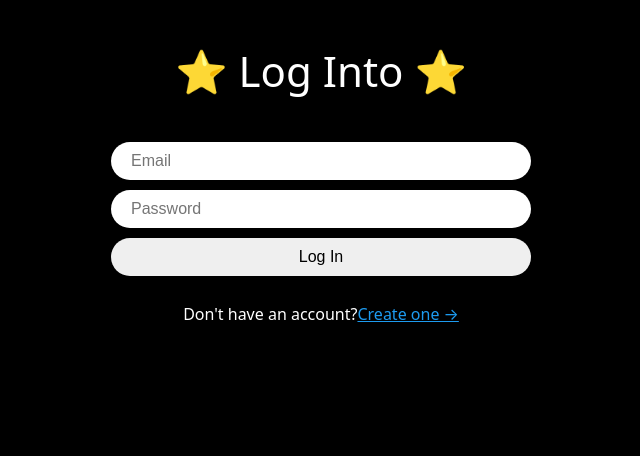
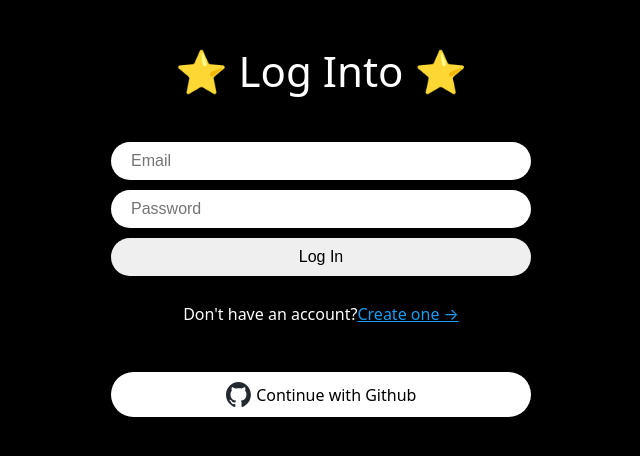
Before and after one commit to dayyypa/dayyypa-twitter, a React (Create React App) app in the folder nwitter/: page /login in a window 1280 px wide. Shown: the top 456 px of the page, without its empty margins (319-959 px from the left). Built offline with nearby package versions, Linux system fonts and the light colour scheme.

Commit message:
github 인증 로그인 연동

```diff
--- /dev/null
+++ b/nwitter/src/components/github-btn.tsx
@@ -0,0 +1,46 @@
+import { GithubAuthProvider, signInWithPopup, signInWithRedirect } from 'firebase/auth';
+import { useNavigate } from 'react-router-dom';
+import { auth } from 'src/firebase';
+import styled from 'styled-components';
+
+const Button = styled.span`
+	margin-top: 50px;
+	background-color: white;
+	font-weight: 500;
+	width: 100%;
+	color: black;
+	padding: 10px 20px;
+	border-radius: 50px;
+	border: 0;
+	display: flex;
+	gap: 5px;
+	align-items: center;
+	justify-content: center;
+	cursor: pointer;
+	&:hover {
+		opacity: 0.8;
+	}
+`;
+
+const Logo = styled.img`
+	height: 25px;
+`;
+
+export default function GithubButton() {
+	const navigate = useNavigate();
+	const onClick = async () => {
+		try {
+			const provider = new GithubAuthProvider();
+			await signInWithPopup(auth, provider);
+			navigate('/');
+		} catch (error) {
+			console.log(error);
+		}
+	};
+	return (
+		<Button onClick={onClick}>
+			<Logo src="/github-logo.svg" alt="Github Logo" />
+			Continue with Github
+		</Button>
+	);
+}
--- a/nwitter/src/routes/create-account.tsx
+++ b/nwitter/src/routes/create-account.tsx
@@ -3,6 +3,7 @@
 import { useState } from 'react';
 import { Link, useNavigate } from 'react-router-dom';
 import { Error, Form, Input, Switcher, Title, Wrapper } from 'src/components/auth-components';
+import GithubButton from 'src/components/github-btn';
 import { auth } from 'src/firebase';
 
 export default function CreateAccount() {
@@ -66,6 +67,7 @@
 				Already have an account?{''}
 				<Link to="/login">Log in &rarr;</Link>
 			</Switcher>
+			<GithubButton />
 		</Wrapper>
 	);
 }
--- a/nwitter/src/routes/login.tsx
+++ b/nwitter/src/routes/login.tsx
@@ -3,6 +3,7 @@
 import { useState } from 'react';
 import { Link, useNavigate } from 'react-router-dom';
 import { Error, Form, Input, Switcher, Title, Wrapper } from 'src/components/auth-components';
+import GithubButton from 'src/components/github-btn';
 import { auth } from 'src/firebase';
 
 export default function CreateAccount() {
@@ -58,6 +59,7 @@
 				Don't have an account?{''}
 				<Link to="/create-account">Create one &rarr;</Link>
 			</Switcher>
+			<GithubButton />
 		</Wrapper>
 	);
 }
```
Also changed, not shown: nwitter/public/github-logo.svg (added).
